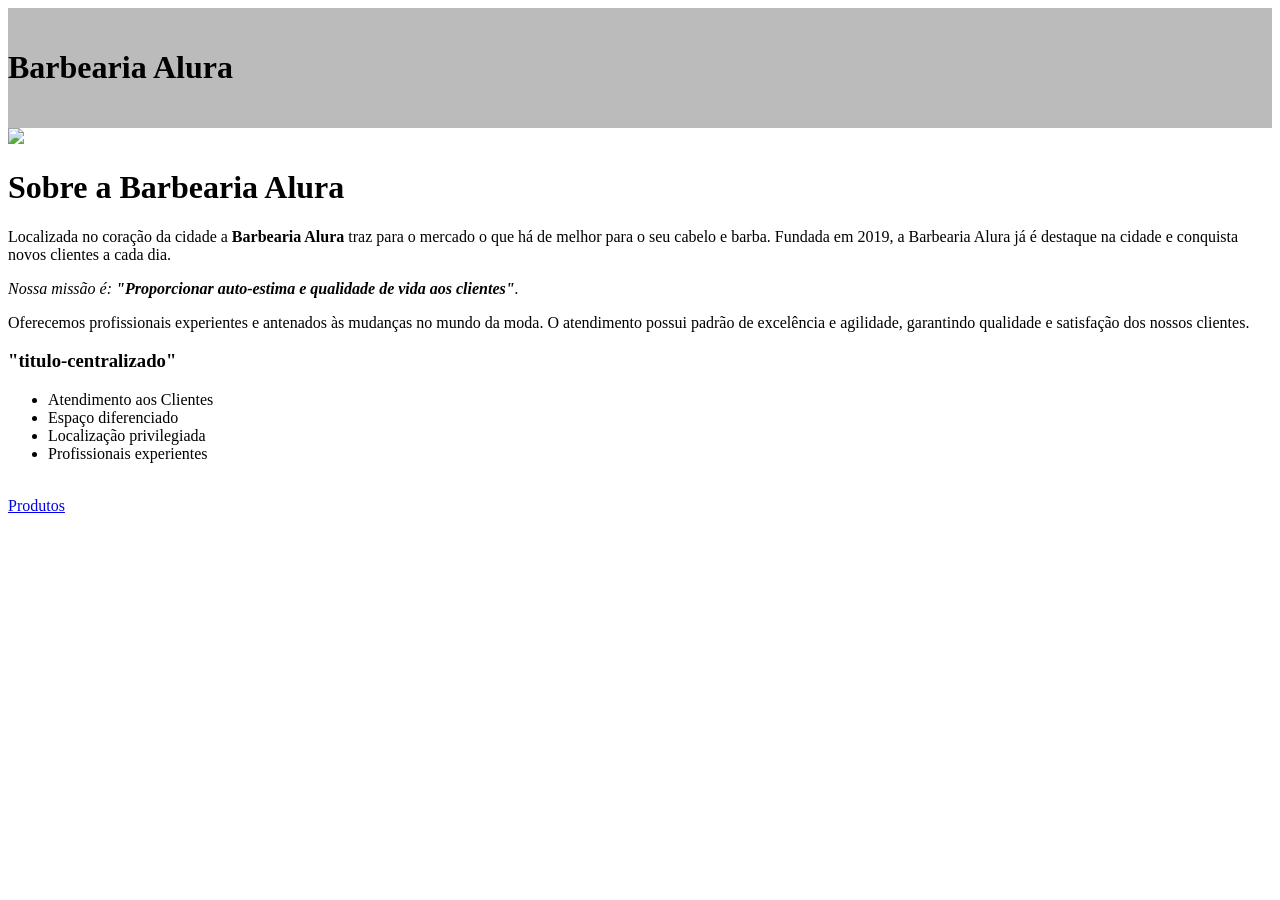
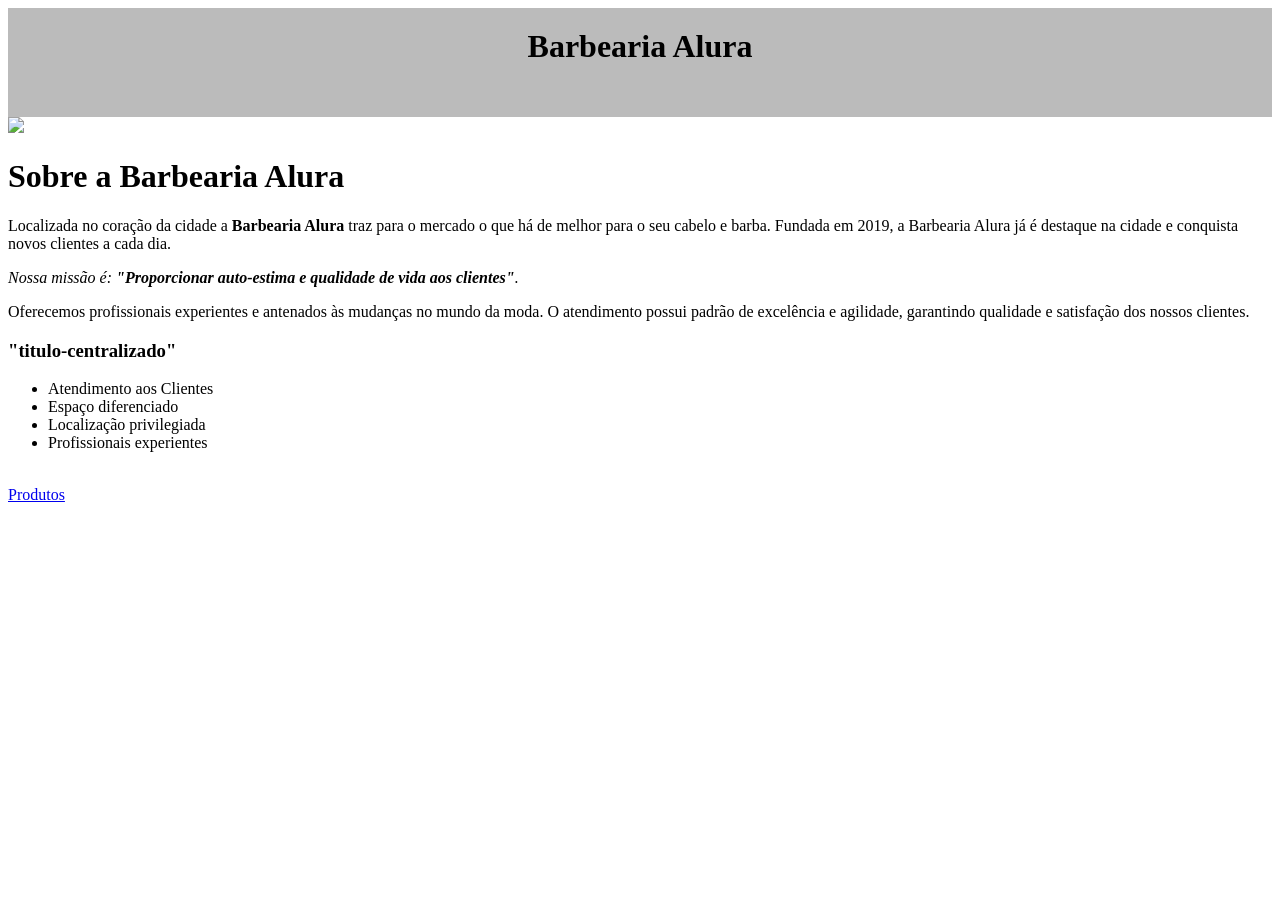

filhoDeVidraceiro

--- a/style.css
+++ b/style.css
@@ -148,3 +148,36 @@ td, th {
 	border: 1px solid #000000;
 	padding: 8px 15px;
 }
+
+.banner{
+	width: 100%
+}
+
+.titulo-principal{
+	text-align: center;
+	font-size: 2em;
+	margin: 0 0 1em;
+	clear: left;
+}
+
+.principal p{
+	margin: 0 0 1em;
+}
+
+.principal strong{
+	font-weight: bold;
+}
+
+.principal em{
+	font-style: italic;
+}
+
+.utnesilios {
+	width:120px
+    float: left;
+    margin: 0 20px 20px 0;
+}
+
+.imagembeneficios {
+	width: 60%;
+}
